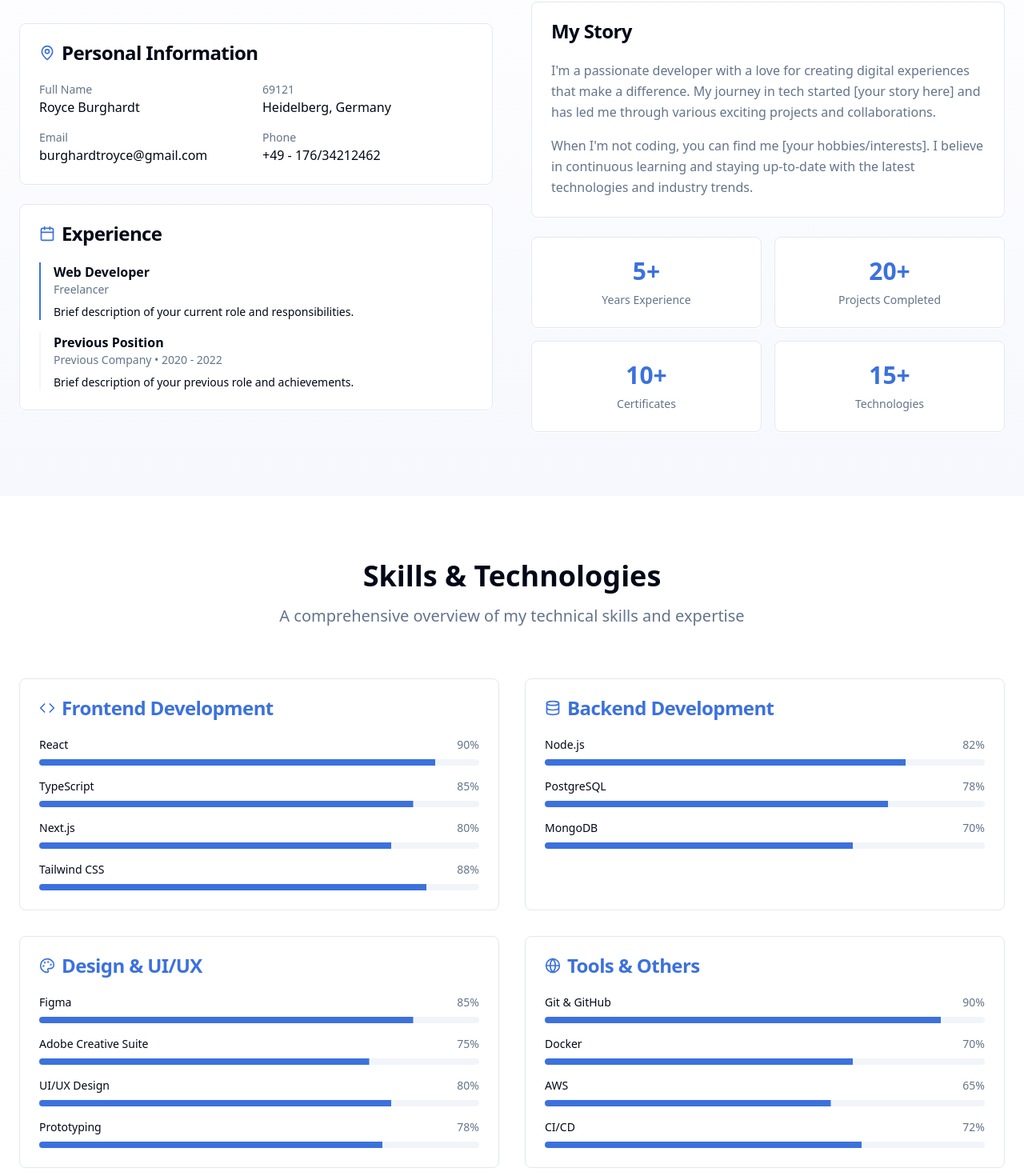
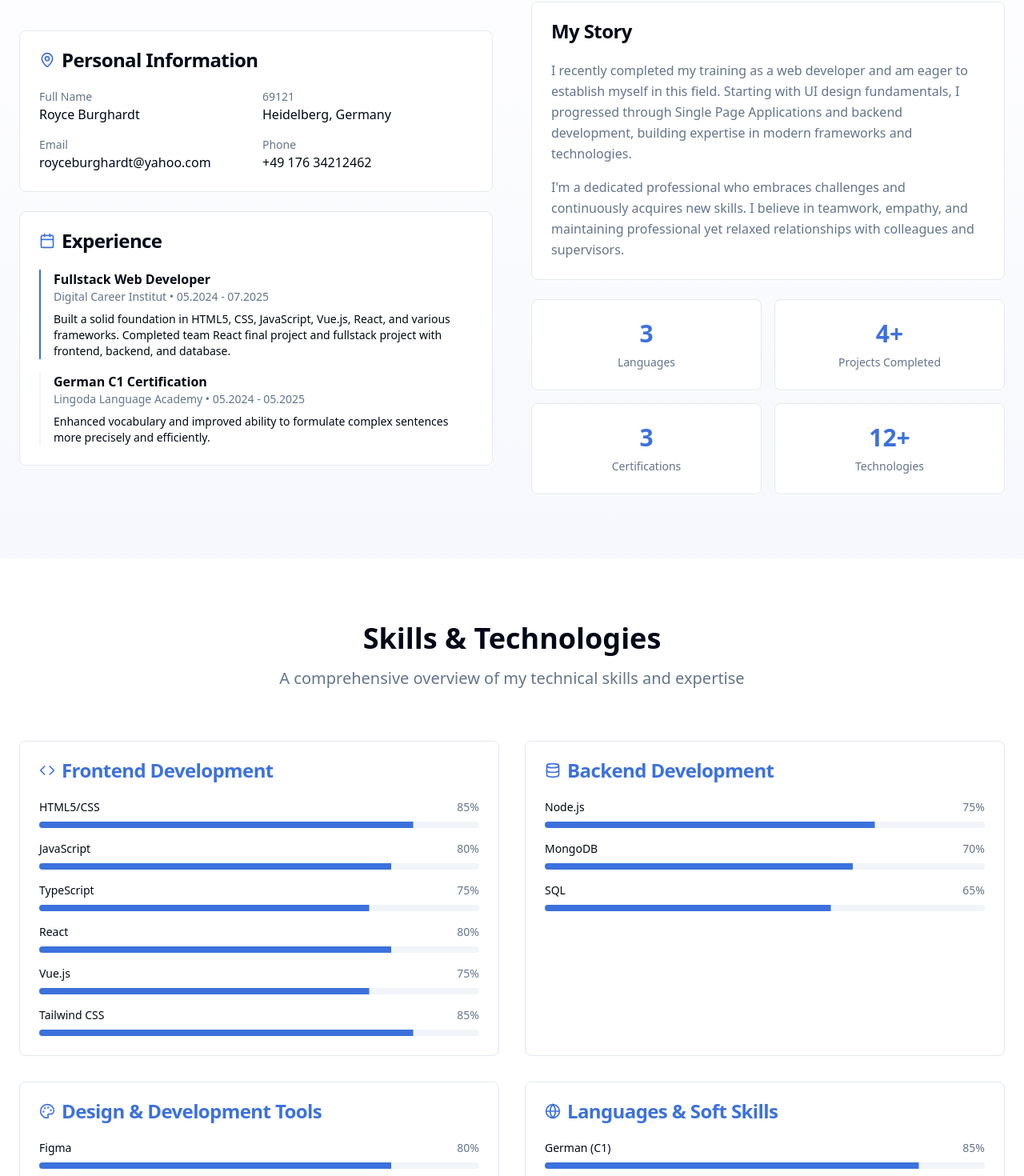
Before and after one commit to royceburghardt/credential-curation-zone, a React (Vite) app: page / in a window 1280 px wide. Shown: the part 1054-2524 px from the top of the page at 80% size. Built offline with nearby package versions, Linux system fonts and the light colour scheme.

Commit message:
Populate portfolio with CV

```diff
--- a/src/components/portfolio/About.tsx
+++ b/src/components/portfolio/About.tsx
@@ -34,11 +34,11 @@ export function About() {
                   </div>
                   <div>
                     <p className="text-sm text-muted-foreground">Email</p>
-                    <p className="font-medium">burghardtroyce@gmail.com</p>
+                    <p className="font-medium">royceburghardt@yahoo.com</p>
                   </div>
                   <div>
                     <p className="text-sm text-muted-foreground">Phone</p>
-                    <p className="font-medium">+49 - 176/34212462</p>
+                    <p className="font-medium">+49 176 34212462</p>
                   </div>
                 </div>
               </CardContent>
@@ -54,14 +54,14 @@ export function About() {
               <CardContent>
                 <div className="space-y-4">
                   <div className="border-l-2 border-primary pl-4">
-                    <h4 className="font-semibold">Web Developer</h4>
-                    <p className="text-sm text-muted-foreground">Freelancer</p>
-                    <p className="text-sm mt-2">Brief description of your current role and responsibilities.</p>
+                    <h4 className="font-semibold">Fullstack Web Developer</h4>
+                    <p className="text-sm text-muted-foreground">Digital Career Institut • 05.2024 - 07.2025</p>
+                    <p className="text-sm mt-2">Built a solid foundation in HTML5, CSS, JavaScript, Vue.js, React, and various frameworks. Completed team React final project and fullstack project with frontend, backend, and database.</p>
                   </div>
                   <div className="border-l-2 border-muted pl-4">
-                    <h4 className="font-semibold">Previous Position</h4>
-                    <p className="text-sm text-muted-foreground">Previous Company • 2020 - 2022</p>
-                    <p className="text-sm mt-2">Brief description of your previous role and achievements.</p>
+                    <h4 className="font-semibold">German C1 Certification</h4>
+                    <p className="text-sm text-muted-foreground">Lingoda Language Academy • 05.2024 - 05.2025</p>
+                    <p className="text-sm mt-2">Enhanced vocabulary and improved ability to formulate complex sentences more precisely and efficiently.</p>
                   </div>
                 </div>
               </CardContent>
@@ -76,32 +76,32 @@ export function About() {
               </CardHeader>
               <CardContent>
                 <p className="text-muted-foreground leading-relaxed mb-4">
-                  I'm a passionate developer with a love for creating digital experiences that make a difference.
-                  My journey in tech started [your story here] and has led me through various exciting projects
-                  and collaborations.
+                  I recently completed my training as a web developer and am eager to establish myself in this field.
+                  Starting with UI design fundamentals, I progressed through Single Page Applications and backend development,
+                  building expertise in modern frameworks and technologies.
                 </p>
                 <p className="text-muted-foreground leading-relaxed">
-                  When I'm not coding, you can find me [your hobbies/interests]. I believe in continuous
-                  learning and staying up-to-date with the latest technologies and industry trends.
+                  I'm a dedicated professional who embraces challenges and continuously acquires new skills.
+                  I believe in teamwork, empathy, and maintaining professional yet relaxed relationships with colleagues and supervisors.
                 </p>
               </CardContent>
             </Card>
 
             <div className="grid grid-cols-2 gap-4">
               <Card className="shadow-card hover:shadow-elegant transition-all duration-300 text-center p-6">
-                <div className="text-3xl font-bold text-primary mb-2">5+</div>
-                <p className="text-sm text-muted-foreground">Years Experience</p>
+                <div className="text-3xl font-bold text-primary mb-2">3</div>
+                <p className="text-sm text-muted-foreground">Languages</p>
               </Card>
               <Card className="shadow-card hover:shadow-elegant transition-all duration-300 text-center p-6">
-                <div className="text-3xl font-bold text-primary mb-2">20+</div>
+                <div className="text-3xl font-bold text-primary mb-2">4+</div>
                 <p className="text-sm text-muted-foreground">Projects Completed</p>
               </Card>
               <Card className="shadow-card hover:shadow-elegant transition-all duration-300 text-center p-6">
-                <div className="text-3xl font-bold text-primary mb-2">10+</div>
-                <p className="text-sm text-muted-foreground">Certificates</p>
+                <div className="text-3xl font-bold text-primary mb-2">3</div>
+                <p className="text-sm text-muted-foreground">Certifications</p>
               </Card>
               <Card className="shadow-card hover:shadow-elegant transition-all duration-300 text-center p-6">
-                <div className="text-3xl font-bold text-primary mb-2">15+</div>
+                <div className="text-3xl font-bold text-primary mb-2">12+</div>
                 <p className="text-sm text-muted-foreground">Technologies</p>
               </Card>
             </div>
--- a/src/components/portfolio/Contact.tsx
+++ b/src/components/portfolio/Contact.tsx
@@ -29,7 +29,7 @@ export function Contact() {
                   </div>
                   <div>
                     <p className="font-medium">Email</p>
-                    <p className="text-muted-foreground">your.email@example.com</p>
+                    <p className="text-muted-foreground">royceburghardt@yahoo.com</p>
                   </div>
                 </div>
 
@@ -39,7 +39,7 @@ export function Contact() {
                   </div>
                   <div>
                     <p className="font-medium">Phone</p>
-                    <p className="text-muted-foreground">+1 (555) 123-4567</p>
+                    <p className="text-muted-foreground">+49 176 34212462</p>
                   </div>
                 </div>
 
@@ -49,7 +49,7 @@ export function Contact() {
                   </div>
                   <div>
                     <p className="font-medium">Location</p>
-                    <p className="text-muted-foreground">Your City, Country</p>
+                    <p className="text-muted-foreground">Heidelberg, Germany</p>
                   </div>
                 </div>
               </CardContent>
@@ -83,7 +83,7 @@ export function Contact() {
                   <span className="font-medium">Available for new projects</span>
                 </div>
                 <p className="text-sm text-muted-foreground mt-2">
-                  I'm currently accepting new freelance projects and full-time opportunities.
+                  I'm actively seeking new opportunities to start my career as a fullstack developer.
                 </p>
               </CardContent>
             </Card>
--- /dev/null
+++ b/src/components/portfolio/Education.tsx
@@ -0,0 +1,116 @@
+import { Card, CardContent, CardHeader, CardTitle } from "@/components/ui/card";
+import { Badge } from "@/components/ui/badge";
+import { Calendar, Award, ExternalLink } from "lucide-react";
+
+export function Education() {
+  const education = [
+    {
+      title: "Fullstack Web Developer",
+      institution: "Digital Career Institut",
+      period: "05.2024 - 07.2025",
+      type: "Professional Training",
+      description: "Comprehensive fullstack development program covering UI design fundamentals, Single Page Applications, and backend development. Built solid foundation in HTML5, CSS, JavaScript, Vue.js, React, and various frameworks. Completed team React final project and fullstack project with frontend, backend, and database.",
+      skills: ["HTML5/CSS", "JavaScript", "TypeScript", "React", "Vue.js", "Node.js", "MongoDB", "Figma", "Bootstrap", "Tailwind CSS"]
+    },
+    {
+      title: "German C1 Language Certification",
+      institution: "Lingoda Language Academy",
+      period: "05.2024 - 05.2025",
+      type: "Language Certification",
+      description: "Enhanced vocabulary and improved ability to formulate complex sentences more precisely and efficiently for professional environments.",
+      skills: ["German Language", "Professional Communication", "Advanced Grammar"]
+    },
+    {
+      title: "Good Habitz Workshop",
+      institution: "Good Habitz Online",
+      period: "15 & 22.02.2025",
+      type: "Professional Development",
+      description: "Learned skills and tools to master daily challenges and various environments of future work, maintaining professional yet relaxed relationships with colleagues and supervisors.",
+      skills: ["Professional Communication", "Workplace Skills", "Team Collaboration"]
+    }
+  ];
+
+  return (
+    <section className="py-20 bg-background">
+      <div className="container mx-auto px-6">
+        <div className="text-center mb-16">
+          <h2 className="text-4xl font-bold text-foreground mb-4">Education & Training</h2>
+          <p className="text-xl text-muted-foreground max-w-2xl mx-auto">
+            My educational journey and professional development
+          </p>
+        </div>
+
+        <div className="max-w-4xl mx-auto space-y-8">
+          {education.map((item, index) => (
+            <Card key={item.title} className="shadow-card hover:shadow-elegant transition-all duration-300">
+              <CardHeader>
+                <div className="flex flex-col md:flex-row md:items-center md:justify-between gap-4">
+                  <div>
+                    <CardTitle className="text-xl mb-2">{item.title}</CardTitle>
+                    <div className="flex items-center gap-2 text-muted-foreground">
+                      <Award className="h-4 w-4" />
+                      <span>{item.institution}</span>
+                    </div>
+                  </div>
+                  <div className="flex flex-col items-start md:items-end gap-2">
+                    <Badge variant="secondary">{item.type}</Badge>
+                    <div className="flex items-center gap-2 text-sm text-muted-foreground">
+                      <Calendar className="h-4 w-4" />
+                      <span>{item.period}</span>
+                    </div>
+                  </div>
+                </div>
+              </CardHeader>
+              <CardContent className="space-y-4">
+                <p className="text-muted-foreground leading-relaxed">
+                  {item.description}
+                </p>
+
+                <div className="space-y-2">
+                  <h4 className="font-medium text-sm">Key Skills & Technologies:</h4>
+                  <div className="flex flex-wrap gap-2">
+                    {item.skills.map((skill) => (
+                      <Badge key={skill} variant="outline" className="text-xs">
+                        {skill}
+                      </Badge>
+                    ))}
+                  </div>
+                </div>
+              </CardContent>
+            </Card>
+          ))}
+        </div>
+
+        {/* Languages Section */}
+        <div className="mt-16">
+          <h3 className="text-2xl font-semibold text-center mb-8">Languages</h3>
+          <div className="grid md:grid-cols-3 gap-6 max-w-3xl mx-auto">
+            <Card className="shadow-card text-center">
+              <CardContent className="pt-6">
+                <div className="text-2xl font-bold text-primary mb-2">Native</div>
+                <h4 className="font-medium mb-1">English</h4>
+                <p className="text-sm text-muted-foreground">Mother tongue</p>
+              </CardContent>
+            </Card>
+
+            <Card className="shadow-card text-center">
+              <CardContent className="pt-6">
+                <div className="text-2xl font-bold text-primary mb-2">C1</div>
+                <h4 className="font-medium mb-1">German</h4>
+                <p className="text-sm text-muted-foreground">Advanced proficiency</p>
+              </CardContent>
+            </Card>
+
+            <Card className="shadow-card text-center">
+              <CardContent className="pt-6">
+                <div className="text-2xl font-bold text-primary mb-2">B2</div>
+                <h4 className="font-medium mb-1">Romanian</h4>
+                <p className="text-sm text-muted-foreground">Upper intermediate</p>
+              </CardContent>
+            </Card>
+          </div>
+        </div>
+      </div>
+    </section>
+  );
+}
--- a/src/components/portfolio/Hero.tsx
+++ b/src/components/portfolio/Hero.tsx
@@ -28,8 +28,8 @@ export function Hero() {
             Full Stack Developer
           </p>
           <p className="text-lg text-white/80 mb-12 max-w-3xl mx-auto animate-slide-in-left" style={{ animationDelay: '0.4s' }}>
-            Passionate about creating beautiful, functional web applications that solve real-world problems.
-            I specialize in modern technologies and clean, user-centered design.
+            I recently completed my training as a web developer and want to establish myself in this field.
+            I'm a dedicated professional who takes on challenges and eagerly acquires new skills for professional development.
           </p>
 
           {/* CTA Buttons */}
--- a/src/components/portfolio/Navigation.tsx
+++ b/src/components/portfolio/Navigation.tsx
@@ -20,7 +20,7 @@ export function Navigation() {
     { name: 'About', href: '#about' },
     { name: 'Skills', href: '#skills' },
     { name: 'Projects', href: '#projects' },
-    { name: 'Certificates', href: '#certificates' },
+    { name: 'Education', href: '#education' },
     { name: 'Contact', href: '#contact' },
   ];
 
--- a/src/components/portfolio/Projects.tsx
+++ b/src/components/portfolio/Projects.tsx
@@ -6,39 +6,30 @@ import { ExternalLink, Github, Plus } from "lucide-react";
 export function Projects() {
   const projects = [
     {
-      title: "E-Commerce Platform",
-      description: "A full-stack e-commerce solution with React, Node.js, and Stripe integration. Features include user authentication, shopping cart, and admin dashboard.",
+      title: "Coffee Shop E-Commerce",
+      description: "A modern coffee shop e-commerce platform with product catalog, shopping cart functionality, and responsive design built during my fullstack training.",
       image: "/api/placeholder/400/250",
-      technologies: ["React", "Node.js", "MongoDB", "Stripe"],
-      github: "#",
-      demo: "#",
+      technologies: ["React", "Node.js", "MongoDB", "CSS"],
+      github: "https://github.com/pablosabio/ecommerce-fp",
+      demo: "https://coffee-shop-ten-kappa.vercel.app",
       featured: true
     },
     {
-      title: "Task Management App",
-      description: "A collaborative task management application with real-time updates, drag-and-drop functionality, and team collaboration features.",
+      title: "Next.js Todo Application",
+      description: "A task management application built with Next.js featuring CRUD operations, modern UI design, and efficient state management.",
       image: "/api/placeholder/400/250",
-      technologies: ["Vue.js", "Socket.io", "Express", "PostgreSQL"],
-      github: "#",
-      demo: "#",
+      technologies: ["Next.js", "React", "TypeScript", "Tailwind CSS"],
+      github: "https://github.com/royceburghardt",
+      demo: "https://next-js-todo-app-royce-o9vu.vercel.app/",
       featured: true
     },
     {
-      title: "Portfolio Website",
-      description: "A responsive portfolio website built with modern technologies, featuring smooth animations and optimized performance.",
+      title: "Emoji Picker Component",
+      description: "An interactive emoji picker component with search functionality and category filtering, demonstrating modern React development practices.",
       image: "/api/placeholder/400/250",
-      technologies: ["Next.js", "Tailwind", "Framer Motion"],
-      github: "#",
-      demo: "#",
-      featured: false
-    },
-    {
-      title: "Weather Dashboard",
-      description: "A weather dashboard with location-based forecasts, interactive maps, and historical weather data visualization.",
-      image: "/api/placeholder/400/250",
-      technologies: ["React", "Chart.js", "OpenWeather API"],
-      github: "#",
-      demo: "#",
+      technologies: ["React", "JavaScript", "CSS", "Vercel"],
+      github: "https://github.com/royceburghardt",
+      demo: "https://emoji-picker-xi.vercel.app/",
       featured: false
     }
   ];
--- a/src/components/portfolio/Skills.tsx
+++ b/src/components/portfolio/Skills.tsx
@@ -9,47 +9,48 @@ export function Skills() {
       title: "Frontend Development",
       icon: <Code className="h-5 w-5" />,
       skills: [
-        { name: "React", level: 90 },
-        { name: "TypeScript", level: 85 },
-        { name: "Next.js", level: 80 },
-        { name: "Tailwind CSS", level: 88 }
+        { name: "HTML5/CSS", level: 85 },
+        { name: "JavaScript", level: 80 },
+        { name: "TypeScript", level: 75 },
+        { name: "React", level: 80 },
+        { name: "Vue.js", level: 75 },
+        { name: "Tailwind CSS", level: 85 }
       ]
     },
     {
       title: "Backend Development",
       icon: <Database className="h-5 w-5" />,
       skills: [
-        { name: "Node.js", level: 82 },
-        { name: "PostgreSQL", level: 78 },
-        { name: "MongoDB", level: 70 }
+        { name: "Node.js", level: 75 },
+        { name: "MongoDB", level: 70 },
+        { name: "SQL", level: 65 }
       ]
     },
     {
-      title: "Design & UI/UX",
+      title: "Design & Development Tools",
       icon: <Palette className="h-5 w-5" />,
       skills: [
-        { name: "Figma", level: 85 },
-        { name: "Adobe Creative Suite", level: 75 },
-        { name: "UI/UX Design", level: 80 },
-        { name: "Prototyping", level: 78 }
+        { name: "Figma", level: 80 },
+        { name: "Bootstrap", level: 75 },
+        { name: "Next.js", level: 70 }
       ]
     },
     {
-      title: "Tools & Others",
+      title: "Languages & Soft Skills",
       icon: <Globe className="h-5 w-5" />,
       skills: [
-        { name: "Git & GitHub", level: 90 },
-        { name: "Docker", level: 70 },
-        { name: "AWS", level: 65 },
-        { name: "CI/CD", level: 72 }
+        { name: "German (C1)", level: 85 },
+        { name: "English (Native)", level: 100 },
+        { name: "Romanian (B2)", level: 70 },
+        { name: "GitHub", level: 80 }
       ]
     }
   ];
 
   const technologies = [
-    "JavaScript", "TypeScript", "React", "Next.js", "Vue.js", "Node.js",
-    "Python", "Django", "PostgreSQL", "MongoDB", "Docker", "AWS",
-    "Tailwind CSS", "Sass", "Figma", "Git", "Linux", "Express.js"
+    "HTML5/CSS", "JavaScript", "TypeScript", "React", "Vue.js", "Next.js",
+    "Node.js", "MongoDB", "SQL", "Tailwind CSS", "Bootstrap", "Figma",
+    "GitHub", "Teamwork", "Adaptability", "Creativity", "Time Management"
   ];
 
   return (
--- a/src/pages/Index.tsx
+++ b/src/pages/Index.tsx
@@ -3,7 +3,7 @@ import { Hero } from "@/components/portfolio/Hero";
 import { About } from "@/components/portfolio/About";
 import { Skills } from "@/components/portfolio/Skills";
 import { Projects } from "@/components/portfolio/Projects";
-import { Certificates } from "@/components/portfolio/Certificates";
+import { Education } from "@/components/portfolio/Education";
 import { Contact } from "@/components/portfolio/Contact";
 
 const Index = () => {
@@ -28,8 +28,8 @@ const Index = () => {
           <Projects />
         </section>
 
-        <section id="certificates">
-          <Certificates />
+        <section id="education">
+          <Education />
         </section>
 
         <section id="contact">
@@ -41,7 +41,7 @@ const Index = () => {
       <footer className="bg-foreground text-background py-8">
         <div className="container mx-auto px-6 text-center">
           <p className="text-sm">
-            © 2024 Your Name. Built with React, TypeScript, and Tailwind CSS.
+            © 2024 Royce Burghardt. Built with React, TypeScript, and Tailwind CSS.
           </p>
         </div>
       </footer>
```
